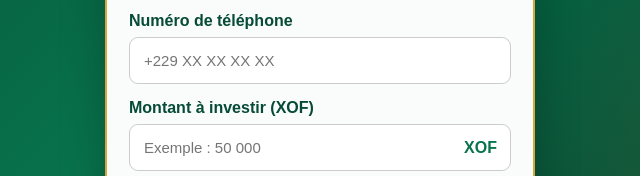
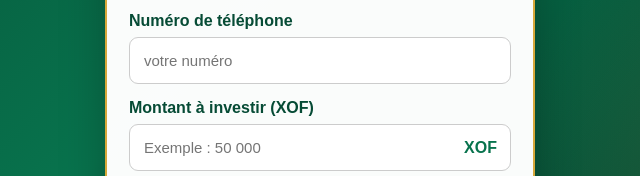
Before and after one commit to Mohamed-2004-code/Inscription-investissement-, a plain HTML site: page index.html in a window 1280 px wide. Shown: the part 505-681 px from the top of the page, 320-960 px from the left. Drawn offline with Linux system fonts and the light colour scheme.

Commit message:
Update index.html

```diff
--- a/index.html
+++ b/index.html
@@ -233,7 +233,7 @@
         type="tel"
         id="telephone"
         name="Téléphone"
-        placeholder="+229 XX XX XX XX"
+        placeholder="votre numéro"
         required
       >
 
```
